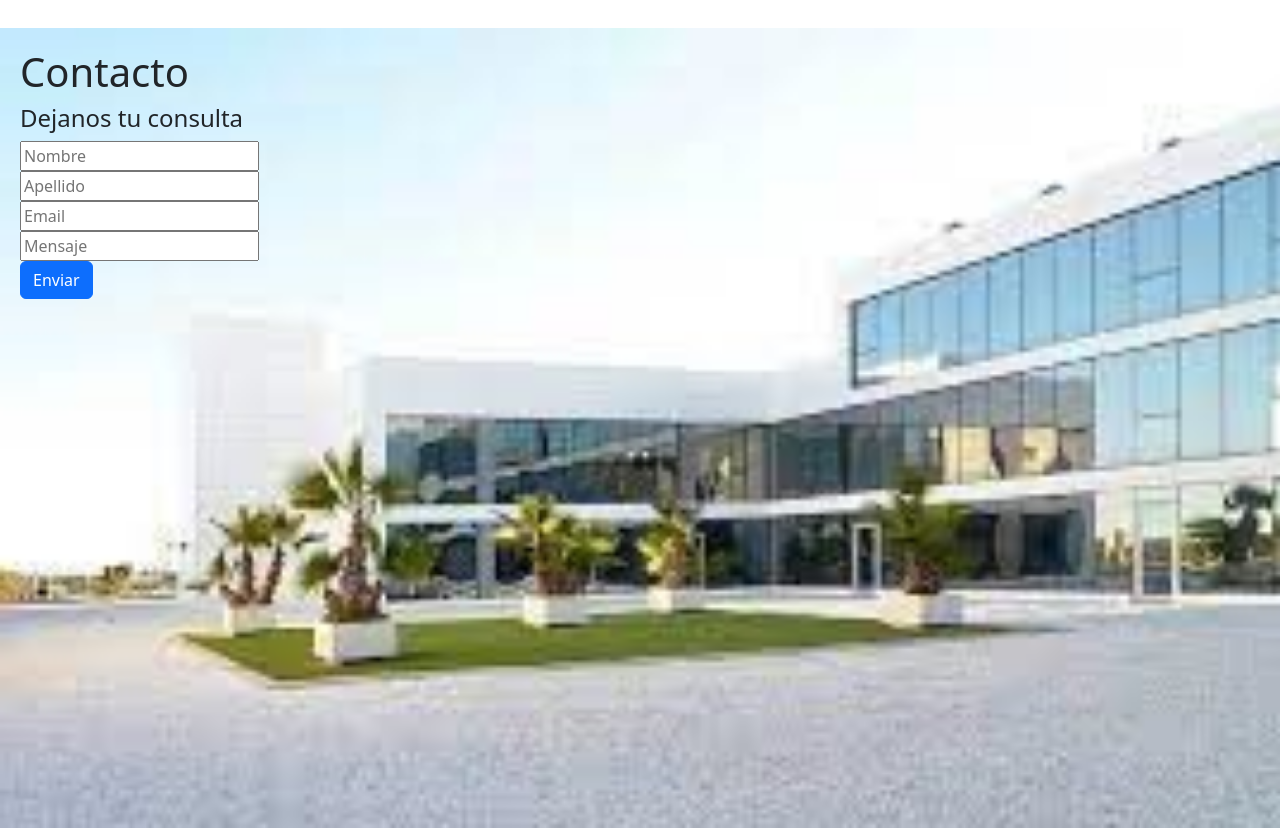
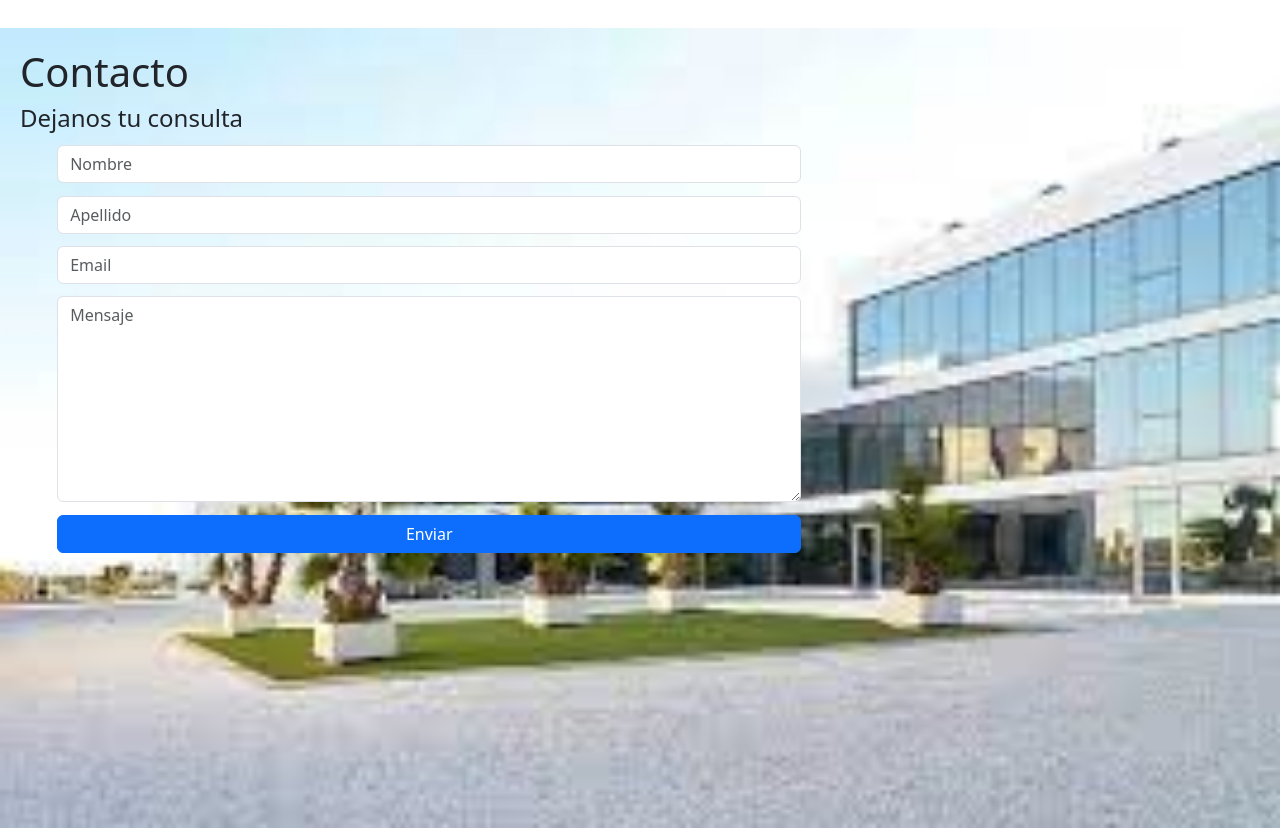
Before and after one commit to NicolasOsa/Proyecto_Final-NicolasOsa, a Django app: page /contacto/ in a window 1280 px wide. Shown: the part 72-900 px from the top of the page. Run offline with Django 4.2, Linux system fonts and the light colour scheme; some libraries are stand-ins or nearby versions.

Commit message:
mejora css

```diff
--- a/ProyectoFinal/ClinicaTandil/static/ClinicaTandil/css/clinicaStyle.css
+++ b/ProyectoFinal/ClinicaTandil/static/ClinicaTandil/css/clinicaStyle.css
@@ -12,8 +12,39 @@
     height: 100vh;
 }
 
-.fondoHome{
-    background-color: blue;
+.parrafoHome{
+    width: 50%;
+    margin-top: 100px;
+    margin-left: 5%;
+    color: black;
+    font-weight: bold;
+    font-size: 18px;
+    font-family: "Arial", sans-serif;
+}
+
+.anchoFormContacto {
+    width: 60%;
+    margin-top: 1%;
+    margin-left: 3%;
+}
+
+.containerForm{
+    display: flex !important;
+    justify-content: center !important;
+    align-items: center !important;
+    position: absolute !important;
+    height: 100% !important;
+    width: 100% !important;
+    background-image: url("../assets/FondoHome.jpg");
+}
+
+.formLogin{
+    font-weight: bold;
+    background: linear-gradient(45deg, rgb(213, 213, 224) 0%, rgb(49, 109, 221) 100%);
+    padding: 40px 20px 20px 20px;
+    border-radius: 5px;
+    width: 350px;
+    height: 400px;
 
 }
 
--- a/ProyectoFinal/ClinicaTandil/templates/ClinicaTandil/contacto.html
+++ b/ProyectoFinal/ClinicaTandil/templates/ClinicaTandil/contacto.html
@@ -5,22 +5,24 @@
         {% block contenidoQueCambia %}
             <h1>Contacto</h1>
             <h4>Dejanos tu consulta</h4>
-            <div class="formContacto">
+            <div>
                 <form action="/ClinicaTandil/contacto/" method="POST"> {% csrf_token %}
-                    <div>
-                        <input placeholder="Nombre" type = "text" name="nombre" required>
+                    <div class="form-group">
+                        <input class="form-control anchoFormContacto" placeholder="Nombre" type = "text" name="nombre" required>
+                    </div>
+                    <div class="form-group">
+                        <input class="form-control anchoFormContacto" placeholder="Apellido" type = "text" name="apellido" required>
+                    </div>
+                    <div class="form-group">
+                        <input class="form-control anchoFormContacto" placeholder="Email" type = "email" name="email" required>
+                    </div>
+                    <div class="form-group">
+                        <textarea class="form-control anchoFormContacto" placeholder="Mensaje" type = "text" name="mensaje" rows="8" required></textarea>
                     </div>
                     <div>
-                        <input placeholder="Apellido" type = "text" name="apellido" required>
-                    </div>
-                    <div>
-                        <input placeholder="Email" type = "email" name="email" required>
-                    </div>
-                    <div>
-                        <input placeholder="Mensaje" type = "text" name="mensaje" required>
+                        <input class="btn btn-primary anchoFormContacto" type="submit" value="Enviar">
                     </div>
 
-                    <input class="btn btn-primary" type="submit" value="Enviar">
                 </form>
             </div>
         {% endblock %}
--- a/ProyectoFinal/ClinicaTandil/templates/ClinicaTandil/home.html
+++ b/ProyectoFinal/ClinicaTandil/templates/ClinicaTandil/home.html
@@ -5,6 +5,10 @@
         {% block contenidoQueCambia %}
             <div>
                 <h1>Bienvenido a Clinica Tandil</h1>
+                <p class="parrafoHome">
+                    Desde la Clinica Tandil, tenemos el objetivo de promover el bienestar y garantizar una vida sana a todos los habitantes de la ciudad y alrededores. Consideramos que esto es importante para la construcción de sociedades prósperas.
+                    Del mismo modo, tratamos de concientizar a nuestra comunidad sobre la importancia de la buena salud y de los beneficios de llevar un estilo de vida saludable. Paralelamente, creemos que todos podemos empezar por promover y proteger nuestra propia salud y la de nuestro entorno mediante la toma de decisiones bien informadas.
+                </p>
                 {% if not user.is_authenticated %}
                     <div>
                         <p>Quieres <a href="{% url 'login' %}">iniciar sesión </a></p>
--- a/ProyectoFinal/ClinicaTandil/templates/ClinicaTandil/pacientes.html
+++ b/ProyectoFinal/ClinicaTandil/templates/ClinicaTandil/pacientes.html
@@ -3,7 +3,7 @@
     {% load static %}
 
         {% block contenidoQueCambia %}
-            <p>Pacientes de la clinica</p>
+            <h1>Pacientes de Clinica Tandil</h1>
             <table id="tableInfoPacientes">
                 <tr id="tituloTablaPacientes">
                     <th>Nombre</th>
--- a/ProyectoFinal/ClinicaTandil/templates/ClinicaTandil/plantilla.html
+++ b/ProyectoFinal/ClinicaTandil/templates/ClinicaTandil/plantilla.html
@@ -3,7 +3,7 @@
     {% load static %}
 
         {% block contenidoQueCambia %}
-            <p>Pacientes de la clinica</p>
+            <h1>Plantilla de medicos de Clinica Tandil</h1>
             <table id="tableInfoPlantilla">
                 <tr id="tituloTablaPlantilla">
                     <th>Nombre</th>
--- a/ProyectoFinal/ClinicaTandil/views.py
+++ b/ProyectoFinal/ClinicaTandil/views.py
@@ -111,7 +111,7 @@ def crear_avatar(request):
 def getavatar(request):
     avatar = Avatar.objects.filter(user = request.user.id)
     try:
-        avatar = avatar[0].image.url
+        avatar = avatar[0].imagen.url
     except:
         avatar = None
     return avatar
```
Also changed, not shown: ProyectoFinal/db.sqlite3, ProyectoFinal/media/avatars/20210322_124442_TlicsLj.jpg (added), ProyectoFinal/media/avatars/20210322_124442_yeF863V.jpg (added).
